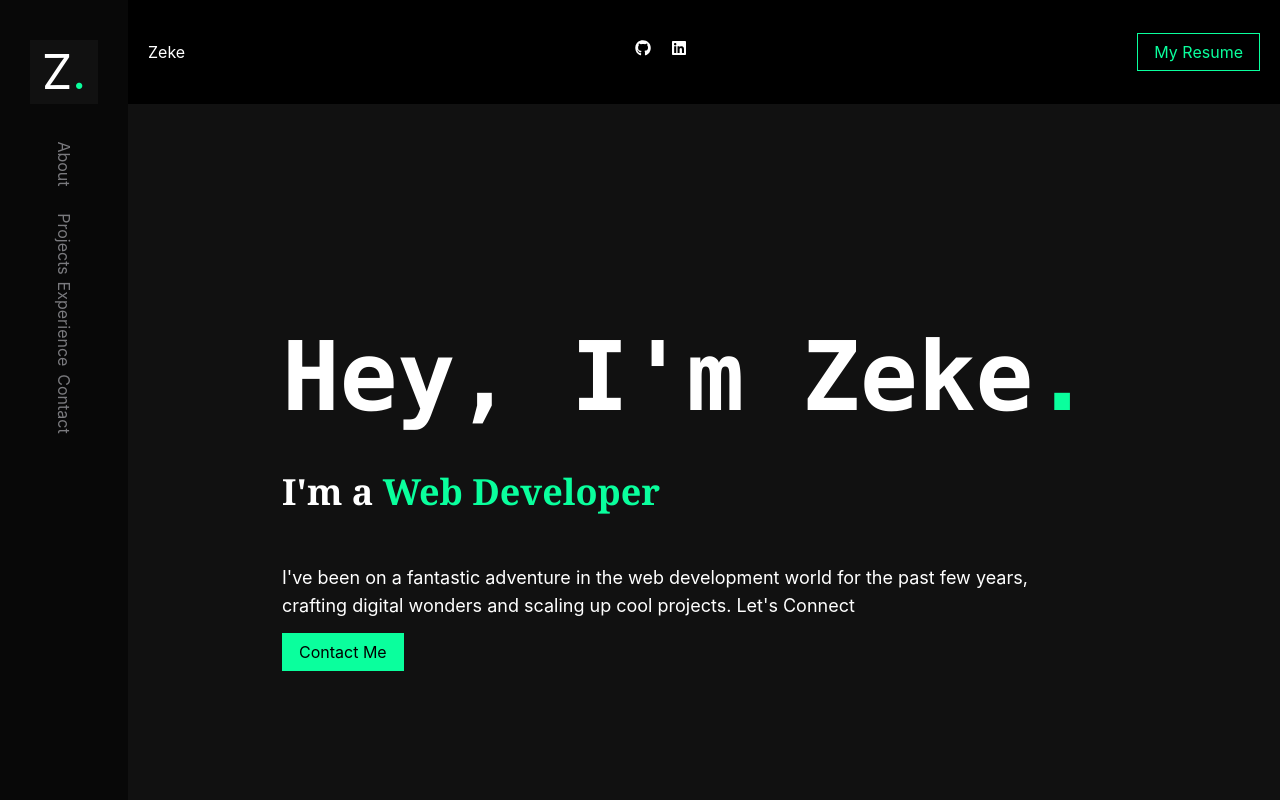
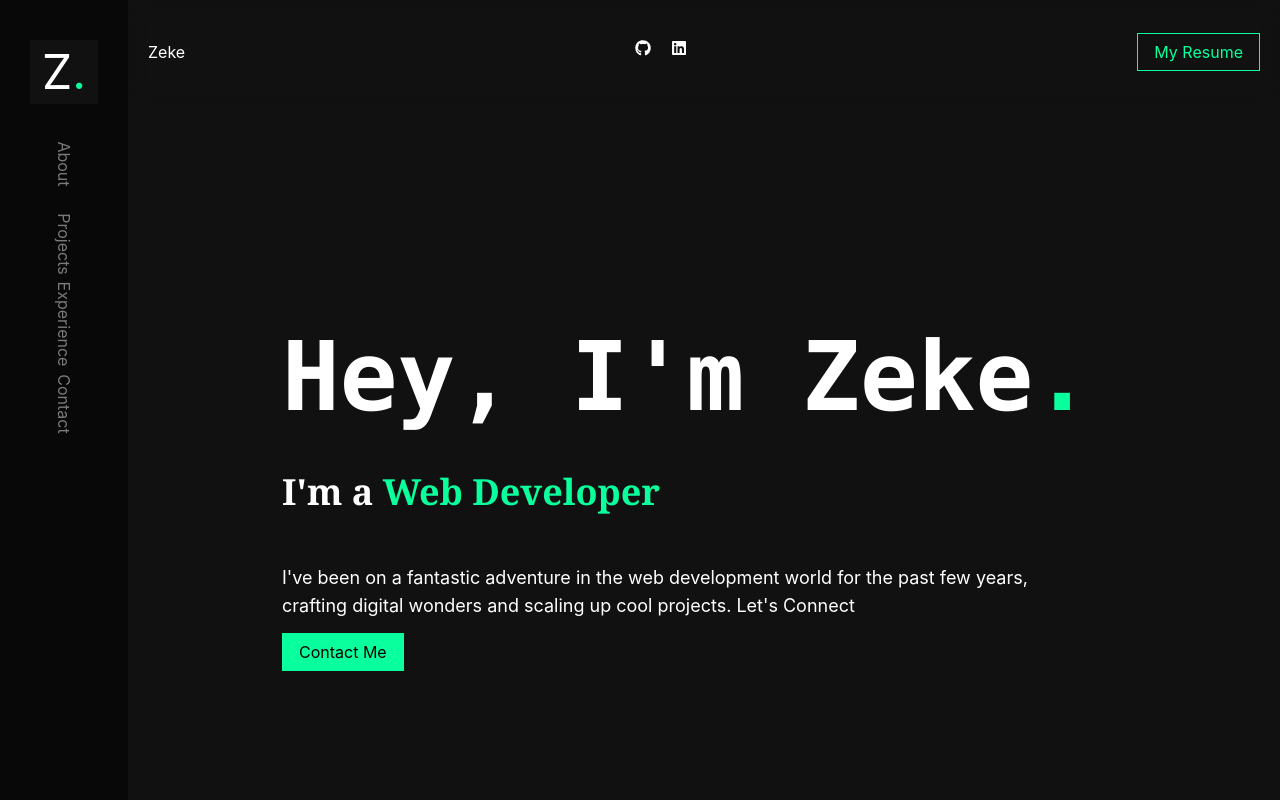
Before and after one commit to Zeeke12/zeke-portfolio, a React (Create React App) app: page / in a window 1280 px wide. Shown: the top 800 px of the page. Built offline with nearby package versions, Linux system fonts and the light colour scheme.

Commit message:
Updatde commit

```diff
--- a/src/components/TopBar.jsx
+++ b/src/components/TopBar.jsx
@@ -5,7 +5,8 @@ import { FaLinkedin } from "react-icons/fa";
 
 const TopBar = () => {
   return (
-    <div className='text-white py-10 bg-black px-5 min-w-screen flex flex-row justify-between'>
+    <div className='text-white py-10  px-5 min-w-screen flex flex-row justify-between'
+    style={{ backdropFilter: 'blur(10px)' }}>
         <div>Zeke</div>
         <div className='flex flex-row gap-5'>
           <a href='https://github.com/Zeeke12/zeke-portfolio'><FaGithub /></a>
```
